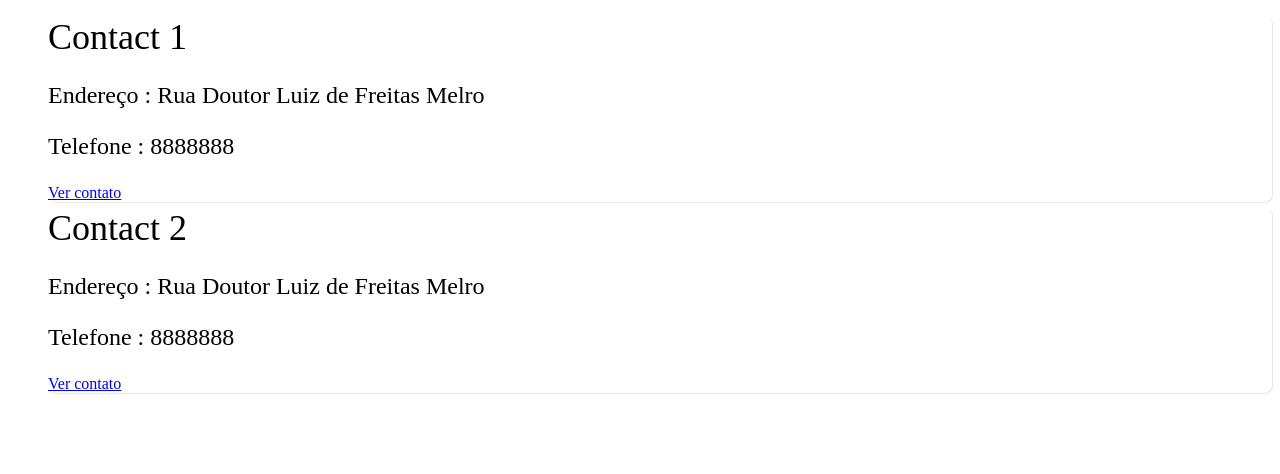
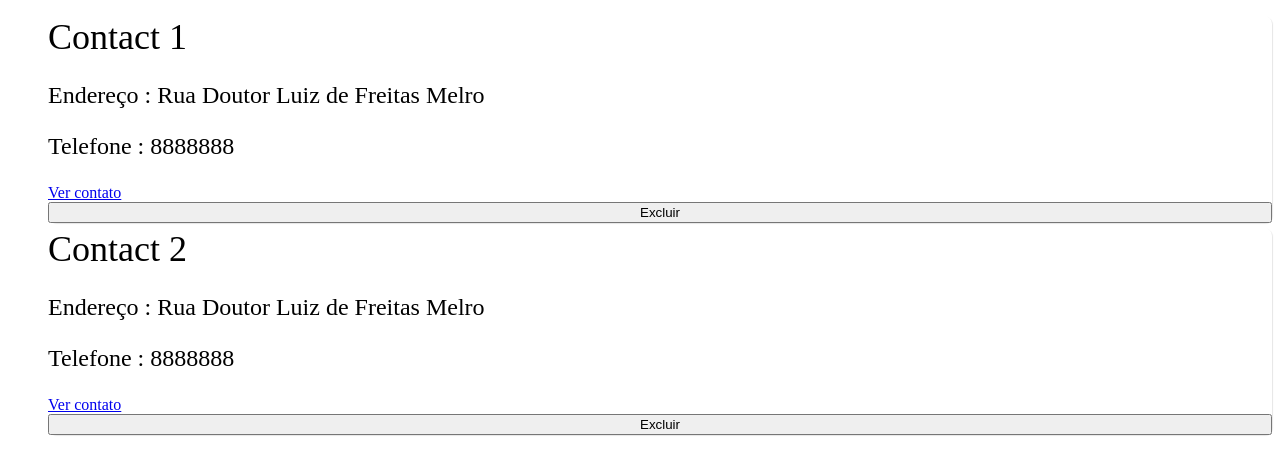
Before and after one commit to DouglasSantos94/vexpenses-contact-list, a React (Vite) app: page / in a window 1280 px wide. Shown: the top 474 px of the page. Built offline with nearby package versions, Linux system fonts and the light colour scheme; data requests are answered from the project's data file.

Commit message:
feature: implements delete method

```diff
--- a/src/pages/Contact/index.tsx
+++ b/src/pages/Contact/index.tsx
@@ -1,4 +1,4 @@
-import React from "react";
+import React, { ChangeEvent, MouseEventHandler } from "react";
 import * as C from "./style";
 import { Link } from "react-router-dom";
 
@@ -18,14 +18,15 @@ export type Contact = {
   phoneNumbers: string[]
 }
 
-export interface IContactProps {
+export interface IContactCardProps {
   id: string,
   name: string,
   addresses: Address[],
-  phoneNumbers: string[]
+  phoneNumbers: string[],
+  handleDelete: (id: string) => void
 }
 
-export const ContactCard = ({id, name, addresses, phoneNumbers}: IContactProps) => {
+export const ContactCard = ({id, name, addresses, phoneNumbers, handleDelete}: IContactCardProps) => {
   return (
     <C.Card>
       <C.CardTitle>{name}</C.CardTitle>
@@ -36,6 +37,7 @@ export const ContactCard = ({id, name, addresses, phoneNumbers}: IContactProps)
       <Link to={`/contact/${id}`} state={{id, name, addresses, phoneNumbers}}>
         Ver contato
       </Link>
+      <button onClick={() => handleDelete(id)}>Excluir</button>
     </C.Card>
   );
 }
--- a/src/pages/ContactList/index.tsx
+++ b/src/pages/ContactList/index.tsx
@@ -1,17 +1,18 @@
-import React from "react";
+import React, { ChangeEvent, MouseEventHandler } from "react";
 import { StyledContactList } from "./style";
-import { ContactCard, Contact, IContactProps } from "../Contact";
+import { ContactCard, Contact, IContactCardProps } from "../Contact";
 
 export interface IContactListProps {
-  contacts: Contact[]
+  contacts: Contact[],
+  handleDelete: (id: string) => void
 }
 
-export const ContactList: React.FC<IContactListProps> = ({contacts}: IContactListProps) => {
-
+export const ContactList: React.FC<IContactListProps> = ({contacts, handleDelete}: IContactListProps) => {
+  console.log(contacts)
   return (
     <StyledContactList>
-      {contacts.map(({name, addresses, phoneNumbers}: IContactProps, i) => (
-        <ContactCard name={name} addresses={addresses} phoneNumbers={phoneNumbers} key={i}/>
+      {contacts.map(({id, name, addresses, phoneNumbers}: Contact, i) => (
+        <ContactCard id={id} name={name} addresses={addresses} phoneNumbers={phoneNumbers} handleDelete={handleDelete} key={i}/>
       ))}
     </StyledContactList>
   )
--- a/src/pages/Home/index.tsx
+++ b/src/pages/Home/index.tsx
@@ -1,6 +1,7 @@
-import React, { useEffect, useState } from "react";
+import React, { ChangeEvent, useEffect, useState } from "react";
 import axios from "axios";
 import { ContactList } from "../ContactList";
+import { Contact } from "../Contact";
 
 
 export const Home = () => {
@@ -12,7 +13,14 @@ export const Home = () => {
       .then(({data})=> setContacts(data));
   }, [])
 
+  const handleDelete = (id: string) => {
+    console.log(id)
+    axios.delete(`http://localhost:3000/contacts/${id}`)
+      .then(r => console.log(r.status))
+      .finally(() => window.location.reload());
+  }
+
   return (
-    <ContactList contacts={contacts} />
+    <ContactList contacts={contacts && contacts} handleDelete={handleDelete} />
   )
 }
```
